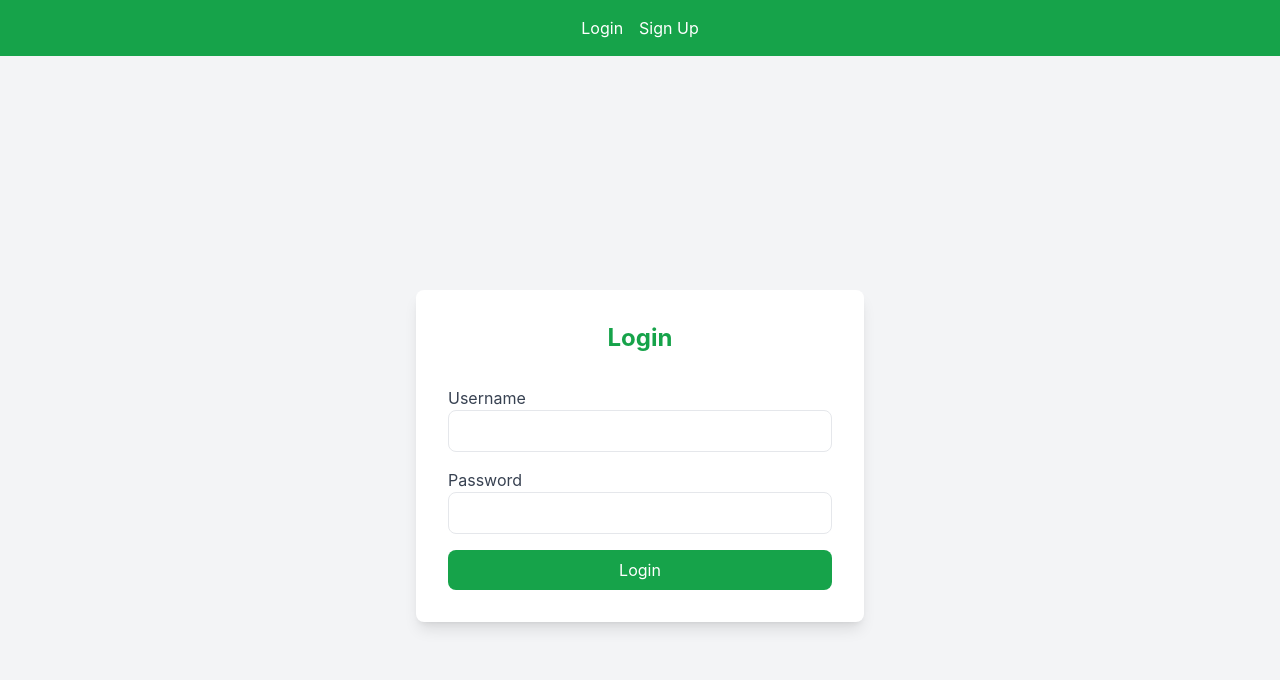
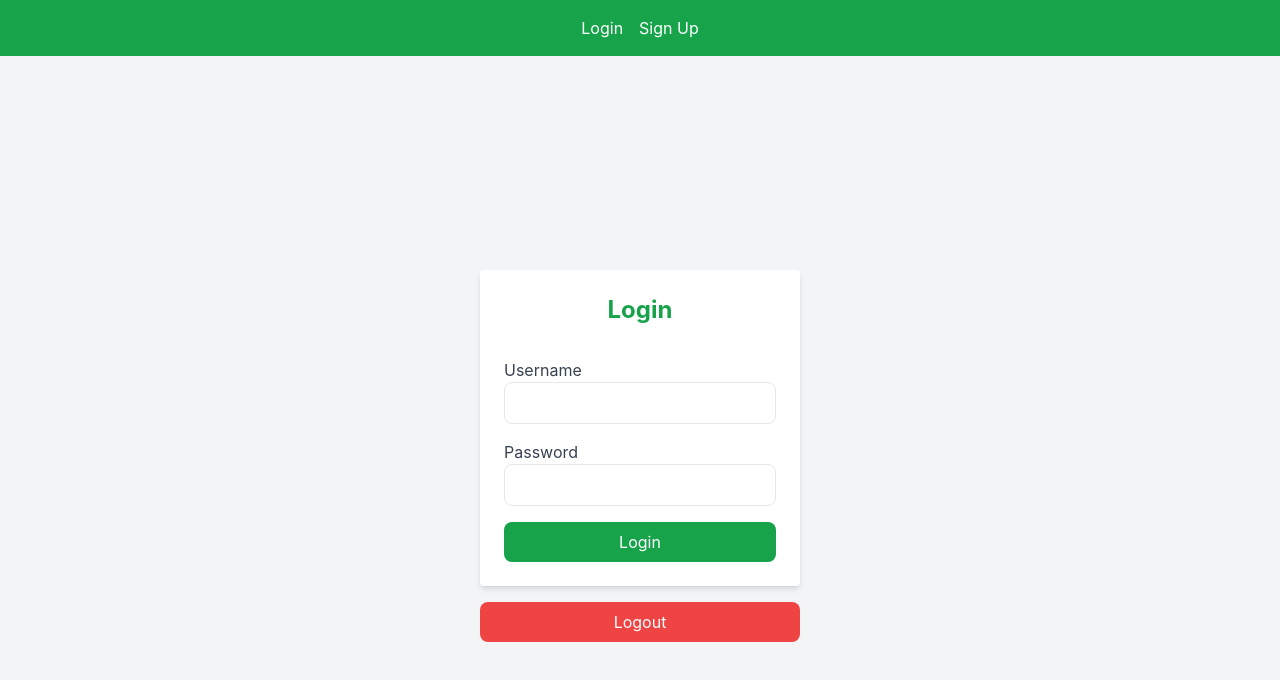
Before and after one commit to Emerald367/graphingcalculator, a React (Create React App) app in the folder graphing-calculator/: page / in a window 1280 px wide. Shown: the top 680 px of the page. Built offline with nearby package versions, Linux system fonts and the light colour scheme; the HTML template or start-up script is replaced by a standard one.

Commit message:
Edited LoginForm to include logging out

```diff
--- a/graphing-calculator/src/LoginForm.js
+++ b/graphing-calculator/src/LoginForm.js
@@ -7,34 +7,51 @@ const LoginForm = () => {
     const [error, setError] = useState('');
     const [success, setSuccess] = useState('');
 
-    const handleSubmit = async (e) => {
+
+    const handleLogin = async (e) => {
         e.preventDefault();
-        setError('');
-        setSuccess('');
+        setError('')
+        setSuccess('')
 
         try {
             const response = await axios.post('http://localhost:5000/login', {
                 username,
                 password,
             });
+        const { token } = response.data;
+        localStorage.setItem('token', token);
+        setSuccess('Login successful!');
+        } catch (error) {
+            console.error('Error logging in:', error);
+            setError('Login failed!');
+        }
+    };
 
-        setSuccess('Login successful!')
-        } catch (err) {
-            if (err.response && err.response.data) {
-                setError(err.response.data.error);
-            } else {
-                setError('An unexpected error occurred');
-            }
+    const handleLogout = async () => {
+        const token = localStorage.getItem('token');
+        setError('');
+        setSuccess('');
+        try {
+            await axios.post('http://localhost:5000/logout', {}, {
+                headers: {
+                    Authorization: `Bearer ${token}`
+                }
+            });
+            localStorage.removeItem('token');
+            setSuccess('Logged out successfully');
+        } catch (error) {
+            console.error('Error logging out:', error);
+            setError('Logout failed!');
         }
     };
 
    return (
-      <div className="flex items-center justify-center min-h-screen bg-gray-100">
-        <div className="bg-white p-8 rounded-lg shadow-lg w-full max-w-md">
+      <div className="flex flex-col items-center justify-center min-h-screen bg-gray-100">
+        <div className="w-80">
+          <form onSubmit={handleLogin} className="bg-white p-6 rounded shadow-md">
             <h2 className="text-2xl font-bold text-center mb-8 text-green-600">Login</h2>
-            {error && <p className="text-red-500 mb-4">{error}</p>}
-            {success && <p className="text-green-500 mb-4">{success}</p>}
-            <form onSubmit={handleSubmit}>
+            {error && <div className="mb-4 text-red-500">{error}</div>}
+            {success && <div className="mb-4 text-green-500">{success}</div>}
                 <div className="mb-4">
                     <label className="block text-gray-700">Username</label>
                     <input
@@ -62,8 +79,11 @@ const LoginForm = () => {
                     Login
                  </button>
             </form>
+            <button onClick={handleLogout} className="mt-4 w-full bg-red-500 text-white py-2 rounded-lg hover:bg-red-700 focus:outline-none focus:ring-2 focus:ring-red-600">
+                Logout
+            </button>
+          </div>
         </div>
-      </div>
    );
 };
 
```
